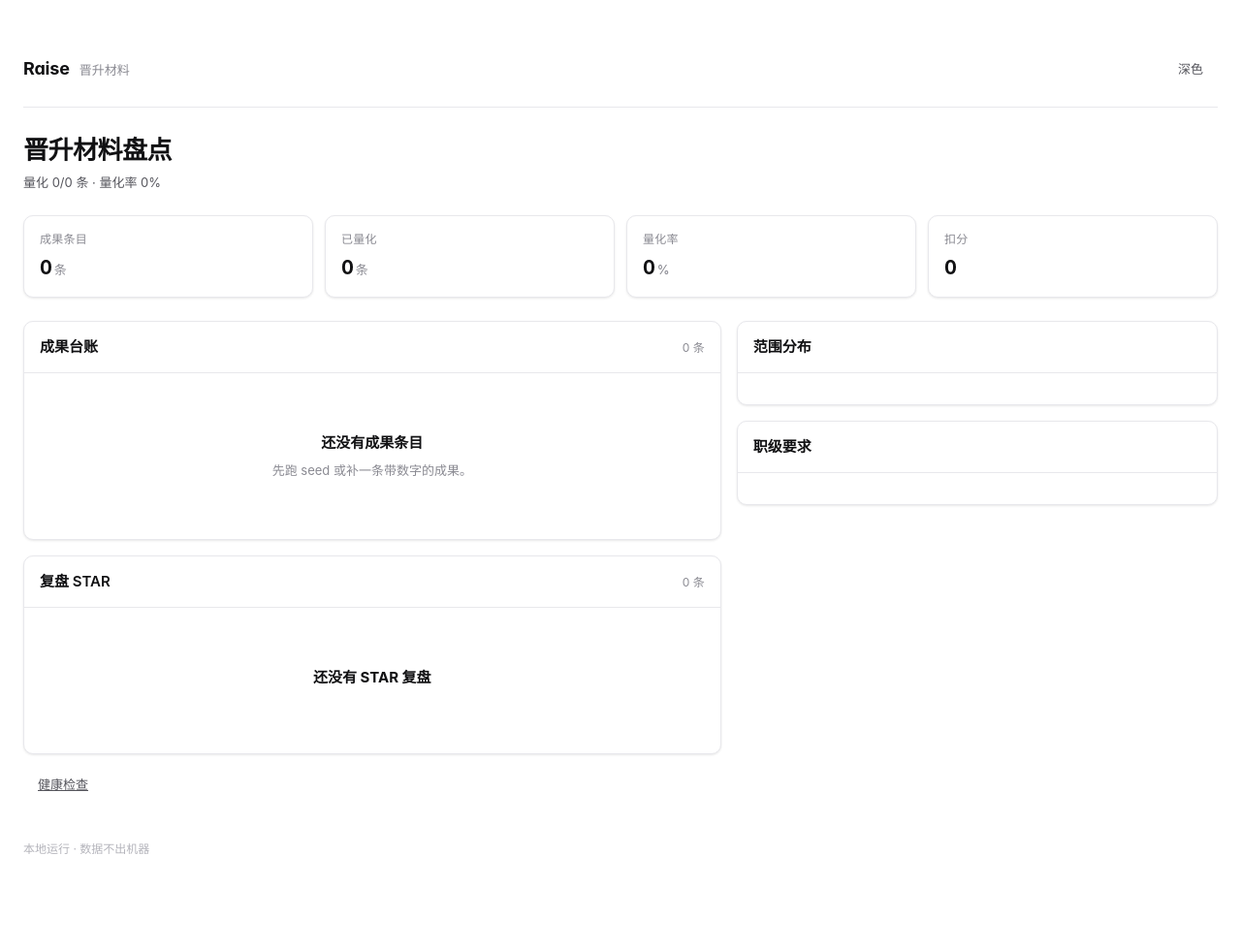
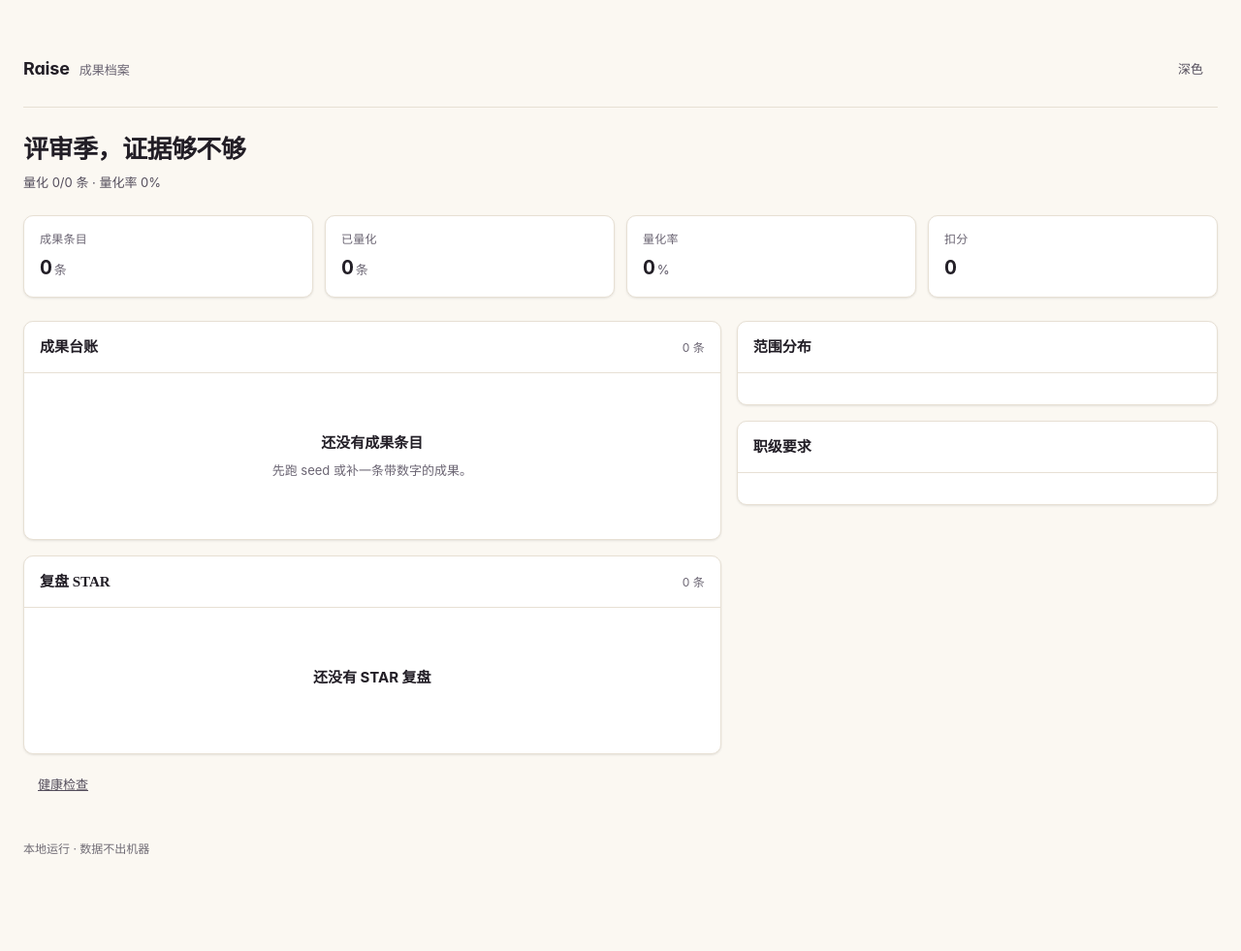
Before and after one commit to wushiyi105-jpg/raise, a FastAPI app: page / in a window 1280 px wide. Shown: the whole page at 97% size. Run offline with FastAPI, Linux system fonts and the light colour scheme; parts of the project's set-up code (start-up, migrations or seed data) failed here and were passed over.

Commit message:
feat(ui): 按产品任务重做专属首屏与视觉

```diff
--- /dev/null
+++ b/static/theme.css
@@ -0,0 +1,26 @@
+:root {
+  --bg: #FBF8F2;
+  --bg-subtle: #F5F0E6;
+  --bg-muted: #EAE3D5;
+  --card: #FFFFFF;
+  --text: #221E26;
+  --text-2: #544e5c;
+  --text-3: #6b6573;
+  --text-4: #706c75;
+  --border: #E7E0D4;
+  --border-2: #D8D0C2;
+  --border-3: #C5BBA9;
+  --accent: #4B3B5F;
+  --accent-soft: #EFE9F4;
+  --accent-ink: #3B2E4B;
+  --radius: 10px;
+  --radius-sm: 7px;
+  --radius-lg: 14px;
+}
+:root[data-theme="dark"] {
+  --accent: #B49BCB;
+  --accent-soft: #2A2036;
+  --accent-ink: #D9C9E7;
+}
+.page-head h1 { font-family: "Songti SC", "SimSun", serif; }
+.card__head h2 { font-family: "Songti SC", "SimSun", serif; font-weight: 600; }
--- a/static/ui.css
+++ b/static/ui.css
@@ -325,3 +325,25 @@ hr.sep { border: 0; border-top: 1px solid var(--border); margin: 24px 0; }
 .board-item:last-child { border-bottom: 0; padding-bottom: 0; }
 .board-item .t { font-size: var(--fs-sm); font-weight: 600; }
 .board-item .why { color: var(--text-3); font-size: var(--fs-xs); margin-top: 2px; line-height: 1.5; }
+
+
+.daywall { display: grid; grid-template-columns: repeat(auto-fit, minmax(112px, 1fr)); gap: 8px; }
+.daytile { border: 1px solid var(--border); border-radius: var(--radius-sm); padding: 10px; background: var(--bg-subtle); min-height: 96px; }
+.daytile .d { font-size: var(--fs-2xs); color: var(--text-3); letter-spacing: .05em; }
+.daytile .shift { margin-top: 5px; font-size: var(--fs-xs); color: var(--text-2); display: flex; gap: 5px; }
+.daytile .shift b { color: var(--text); font-weight: 600; min-width: 28px; }
+.offers { display: grid; grid-template-columns: repeat(auto-fit, minmax(280px, 1fr)); gap: 12px; }
+.offer { border: 1px solid var(--border); border-radius: var(--radius); padding: 16px; background: var(--bg-subtle); }
+.offer .co { font-size: var(--fs-sm); font-weight: 600; }
+.offer .amount { margin: 6px 0 2px; font-size: var(--fs-2xl); font-weight: 650; font-variant-numeric: tabular-nums; letter-spacing: -.02em; }
+.offer .amount small { font-size: var(--fs-xs); font-weight: 500; color: var(--text-3); margin-left: 3px; }
+.offer dl { margin: 12px 0 0; display: grid; grid-template-columns: 1fr auto; gap: 5px; font-size: var(--fs-xs); }
+.offer dt { color: var(--text-3); }
+.offer dd { margin: 0; color: var(--text); font-variant-numeric: tabular-nums; }
+.ticket { border: 2px dashed var(--border-3); border-radius: var(--radius); padding: 16px; background: var(--bg-subtle); }
+.ticket .label { font-size: var(--fs-2xs); letter-spacing: .12em; color: var(--text-3); text-transform: uppercase; }
+.ticket .price { font-family: var(--mono); font-size: var(--fs-3xl); font-weight: 650; letter-spacing: -.03em; margin-top: 4px; }
+.chips { display: flex; flex-wrap: wrap; gap: 6px; margin-bottom: 16px; }
+
+
+.row-end { display: flex; gap: 8px; align-items: center; margin-left: auto; flex: none; }
--- a/templates/_macros.html
+++ b/templates/_macros.html
@@ -7,6 +7,7 @@
   <meta name="viewport" content="width=device-width, initial-scale=1">
   <title>{{ name }} · {{ tagline }}</title>
   <link rel="stylesheet" href="/static/ui.css">
+  <link rel="stylesheet" href="/static/theme.css">
 </head>
 <body>
   <main class="shell{% if wide %} shell--wide{% endif %}">
--- a/templates/index.html
+++ b/templates/index.html
@@ -1,6 +1,6 @@
 {% from "_macros.html" import shell, head, stats, card, tag, empty, note %}
-{% call shell("Raise", "晋升材料", true) %}
-{{ head("晋升材料盘点", "量化 " ~ r.quantified ~ "/" ~ r.total ~ " 条 · 量化率 " ~ "%.0f"|format(r.ratio * 100) ~ "%") }}
+{% call shell("Raise", "成果档案", true) %}
+{{ head("评审季，证据够不够", "量化 " ~ r.quantified ~ "/" ~ r.total ~ " 条 · 量化率 " ~ "%.0f"|format(r.ratio * 100) ~ "%") }}
 
 {{ stats([
   ("成果条目", r.total, "条"),
```
